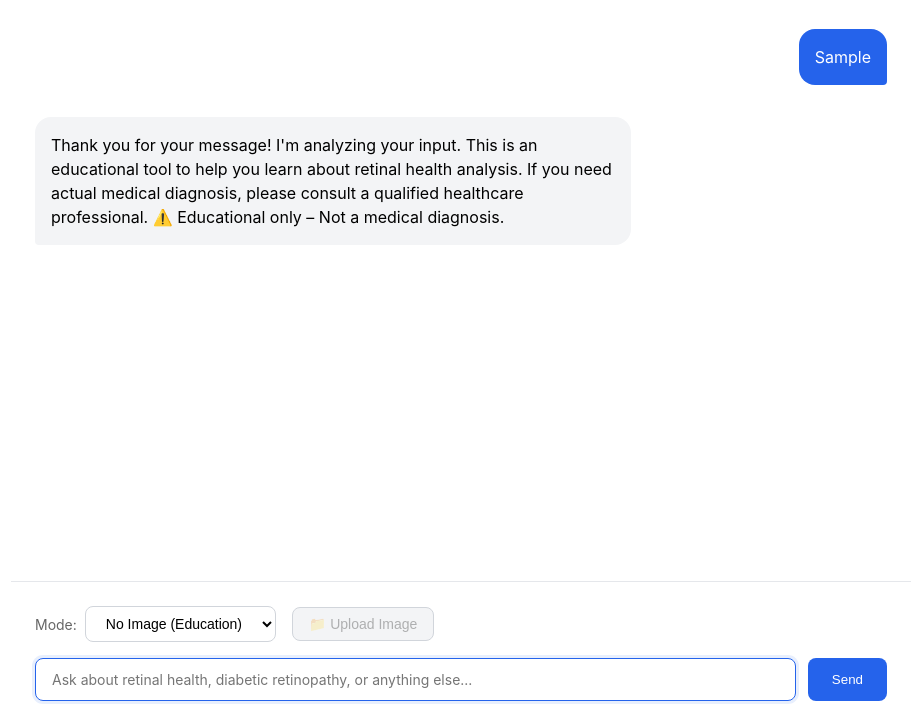
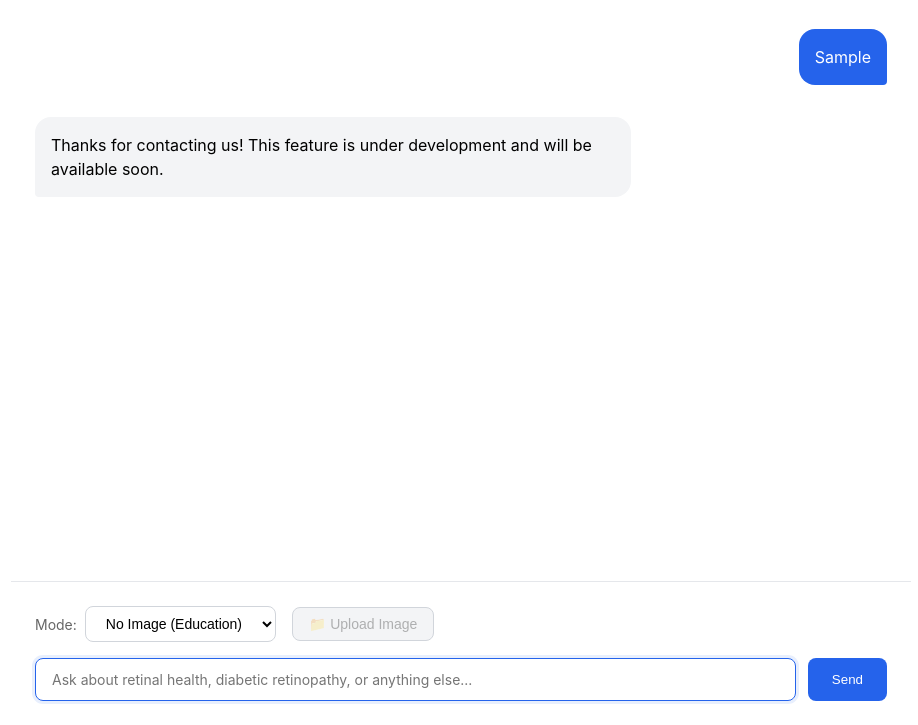
Before and after one commit to MilanPatel9999/CapStone, a website: page chat.html in a window 1280 px wide. Both pictures are taken after typing "Sample" into the empty fields and a click on the button "Send". Shown: the part 75-800 px from the top of the page, without its empty margins (179-1097 px from the left). Drawn offline with Linux system fonts and the light colour scheme.

Commit message:
Prototype

```diff
--- a/chat.html
+++ b/chat.html
@@ -443,7 +443,7 @@
                 const aiMessageDiv = document.createElement('div');
                 aiMessageDiv.className = 'message assistant';
                 aiMessageDiv.innerHTML = `<div class="message-bubble">
-                    Thank you for your message! I'm analyzing your input. This is an educational tool to help you learn about retinal health analysis. If you need actual medical diagnosis, please consult a qualified healthcare professional. ⚠️ Educational only – Not a medical diagnosis.
+                    Thanks for contacting us! This feature is under development and will be available soon.
                 </div>`;
                 chatArea.appendChild(aiMessageDiv);
                 chatArea.scrollTop = chatArea.scrollHeight;
```
